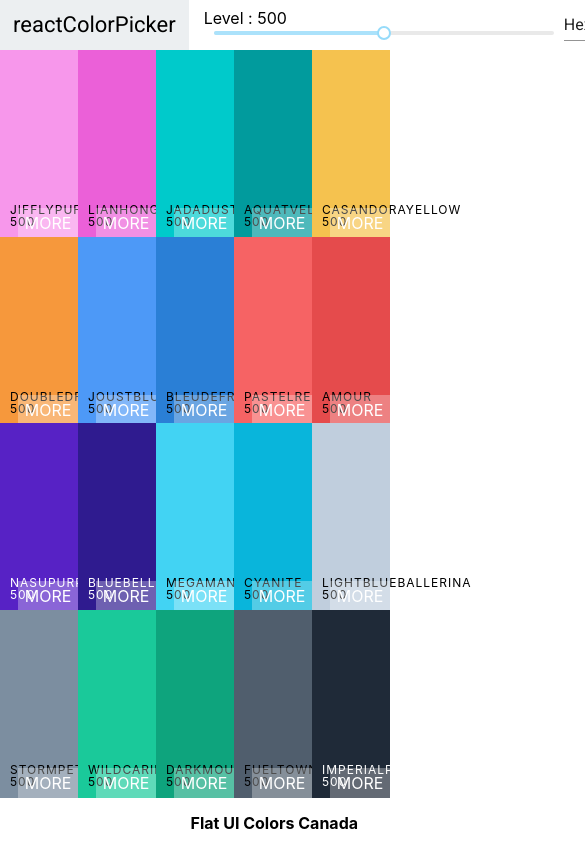
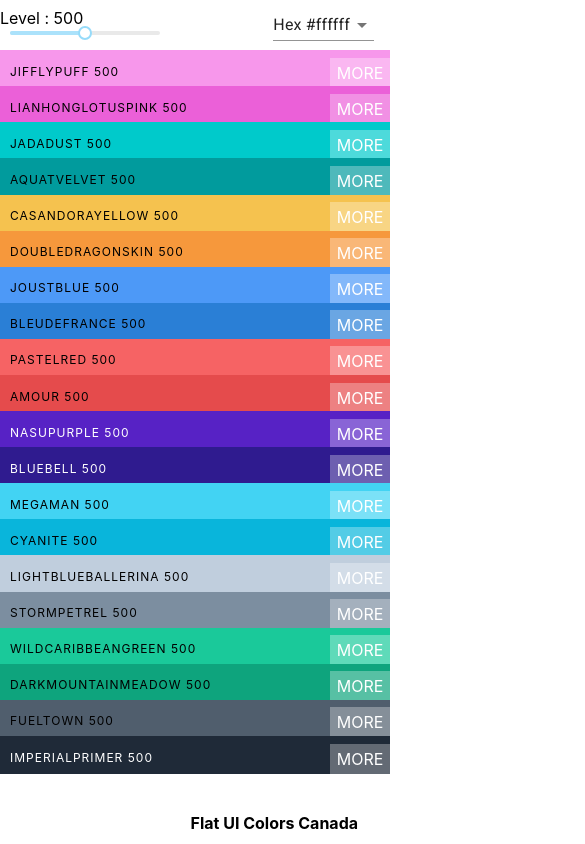
Before and after one commit to YacineFerhat/UI-colors, a React (Create React App) app: page /palette/flat-ui-colors-Canada in a window 390 px wide. Shown: the top 844 px of the page, 585 px wide, since content can reach past the window. Built offline with nearby package versions, Linux system fonts and the light colour scheme.

Commit message:
Palette/ColorBox/SingleColor are Reponsive

```diff
--- a/src/styles/ColorBox.styles.js
+++ b/src/styles/ColorBox.styles.js
@@ -1,5 +1,5 @@
 import chroma from 'chroma-js'
-
+import sizes from './sizes'
 export default {
     ColorBox:{
       width: '20%',
@@ -11,7 +11,19 @@
       marginBottom: '-3.5px',
       '&:hover button':{
         opacity : 1
-      }
+      },
+      [sizes.down('lg')]:{
+        width : '25%',
+        height: props => props.showingFullPalette? '20%' : '33.33%',
+      },
+      [sizes.down('md')]:{
+        width : '50%',
+        height: props => props.showingFullPalette? '10%' : '20%',
+      },
+      [sizes.down('xs')]:{
+        width : '100%',
+        height: props => props.showingFullPalette? '5%' : '10%',
+      },
     },
     CopyOverlay:{
       opacity: 0,
@@ -49,7 +61,10 @@
         width: '100%',
         textAlign: 'center',
         marginBottom: '1rem',
-        textTransform: 'uppercase'
+        textTransform: 'uppercase',
+        [sizes.down('xs')]:{
+          fontSize:'1rem'
+        },
       },
 
       '& p':{
--- a/src/styles/DraggableColorBox.styles.js
+++ b/src/styles/DraggableColorBox.styles.js
@@ -1,3 +1,5 @@
+import sizes from './sizes'
+
 const styles ={
     root:{
         width: '20%',
@@ -10,6 +12,18 @@
         '&:hover svg':{
             color: 'white',
             transform :'scale(1.5)'
+        },
+        [sizes.down('lg')]: {
+            width :'25%',
+            height: '20%'
+        },
+        [sizes.down('md')]: {
+            width :'50%',
+            height: '10%'
+        },
+        [sizes.down('sm')]: {
+            width :'100%',
+            height: '5%'
         }
     },
     boxContent:{
--- a/src/styles/Navbar.styles.js
+++ b/src/styles/Navbar.styles.js
@@ -1,3 +1,5 @@
+import sizes from './sizes'
+
 export default {
     NavBar : {
         display: 'flex',
@@ -18,6 +20,9 @@
         '& a' : {
             textDecoration: 'none',
             color: 'black'
+        },
+        [sizes.down('xs')]:{
+            display : 'none'
         }
     },
 
@@ -40,6 +45,9 @@
         },
         'a rc-slider-rail' :{
             height: '8px'
+        },
+        [sizes.down('md')]:{
+            width : '150px'
         }
     },
 
--- a/src/styles/Palette.styles.js
+++ b/src/styles/Palette.styles.js
@@ -1,3 +1,5 @@
+import size from './sizes'
+
 export default {
     Palette : {
         height: '100vh',
@@ -37,6 +39,18 @@
             textTransform : 'uppercase',
             border : 'none',
             textDecoration : 'none'
-        }
+        },
+        [size.down('lg')]:{
+            width:'25%',
+            height: '33.33%'
+        },
+        [size.down('md')]:{
+            width:'50%',
+            height: '20%'
+        },
+        [size.down('xs')]:{
+            width:'100%',
+            height: '10%'
+        },
     }
 }
--- a/src/styles/PaletteFormNav.styles.js
+++ b/src/styles/PaletteFormNav.styles.js
@@ -1,4 +1,5 @@
 import {DRAWER_WIDTH} from '../constants'
+import sizes from './sizes'
 
 const styles = theme => ({
     root : {
@@ -33,10 +34,17 @@
           marginRight : '1rem',
           '& a' :{
             textDecoration : 'none'
+          },
+          [sizes.down('xs')]: {
+            marginRight: '0.5rem'
           }
       },
       button : {
           margin : '0 0.5rem',
+          [sizes.down('xs')]: {
+            margin: '0 0.2rem',
+            padding : '0.2rem'
+          }
       }
 })
 
--- /dev/null
+++ b/src/styles/sizes.js
@@ -0,0 +1,14 @@
+export default {
+    up(){
+
+    },
+    down(size){
+        const sizes ={
+            xs : '576px',
+            sm: '767.98px',
+            md:'991.98px',
+            lg:'1199.98px'
+        }
+        return `@media (max-width: ${sizes[size]})`
+    }
+}
```
